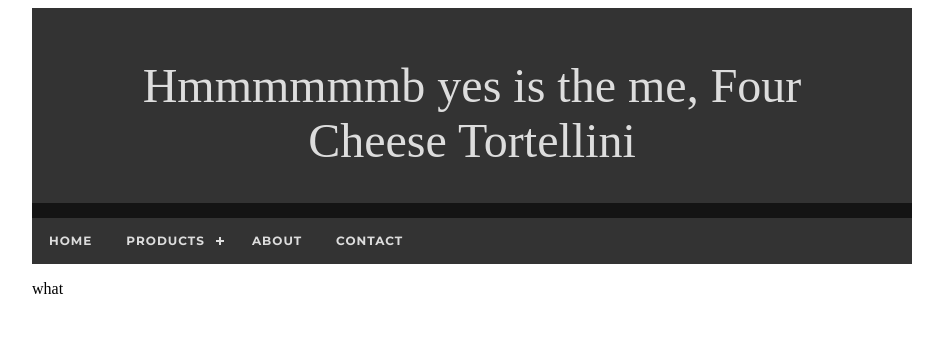
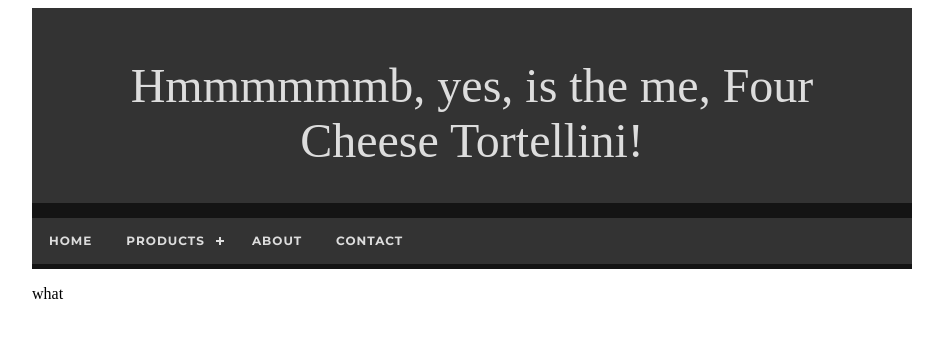
Before and after one commit to JGrilloDev/Website, a plain HTML site: page Home.html in a window 1280 px wide. Shown: the top 338 px of the page, without its empty margins (168-1111 px from the left). Drawn offline with nearby package versions, Linux system fonts and the light colour scheme.

Commit message:
Makin things pretty

```diff
--- a/Home.html
+++ b/Home.html
@@ -11,13 +11,14 @@
 </head>
 <body class="content">
 
-<div class="titleBar">Hmmmmmmb yes is the me, Four Cheese Tortellini</div>
+<div class="titleBar">Hmmmmmmb, yes, is the me, Four Cheese Tortellini!</div>
 
 <div class='myMenuBar'>
+<div class="titleDivider"></div>
 <div id='cssmenu'>
 <ul>
    <li><a href='#'>Home</a></li>
-   <li class='active'><a href='#'>Products</a>
+   <li><a href='#'>Products</a>
       <ul>
          <li><a href='#'>Product 1</a>
             <ul>
@@ -37,6 +38,7 @@
    <li><a href='#'>Contact</a></li>
 </ul>
 </div>
+<div class="titleDivider"></div>
 </div>
 
 <div style="padding-bottom: 2000px;">
--- a/styles.css
+++ b/styles.css
@@ -1,4 +1,29 @@
 @import url(http://fonts.googleapis.com/css?family=Montserrat:400,700);
+body.content{
+  padding-right: 15%;
+  padding-left: 15%;
+}
+
+div.titleBar{
+  color: #dddddd;
+  text-align: center;
+  background-color: #333333;
+  border-bottom: 10px solid #141414;
+  padding: 50px;
+  padding-bottom: 35px;
+  font-size: 300%;
+}
+
+div.titleDivider{
+  height: 5px;
+  background-color: #141414;
+}
+
+div.myMenuBar{
+  position: -webkit-sticky;
+  position: sticky;
+  top: 0px;
+}
 #cssmenu,
 #cssmenu ul,
 #cssmenu ul li,
@@ -181,27 +206,6 @@
   height: 0;
 }
 
-body.content{
-  padding-right: 15%;
-  padding-left: 15%;
-}
-
-div.titleBar{
-  color: #dddddd;
-  text-align: center;
-  background-color: #333333;
-  border-bottom: 15px solid #141414;
-  padding: 50px;
-  padding-bottom: 35px;
-  font-size: 300%;
-
-}
-
-div.myMenuBar{
-  position: -webkit-sticky;
-  position: sticky;
-  top: 0px;
-}
 
 @media all and (max-width: 768px), only screen and (-webkit-min-device-pixel-ratio: 2) and (max-width: 1024px), only screen and (min--moz-device-pixel-ratio: 2) and (max-width: 1024px), only screen and (-o-min-device-pixel-ratio: 2/1) and (max-width: 1024px), only screen and (min-device-pixel-ratio: 2) and (max-width: 1024px), only screen and (min-resolution: 192dpi) and (max-width: 1024px), only screen and (min-resolution: 2dppx) and (max-width: 1024px) {
 
```
